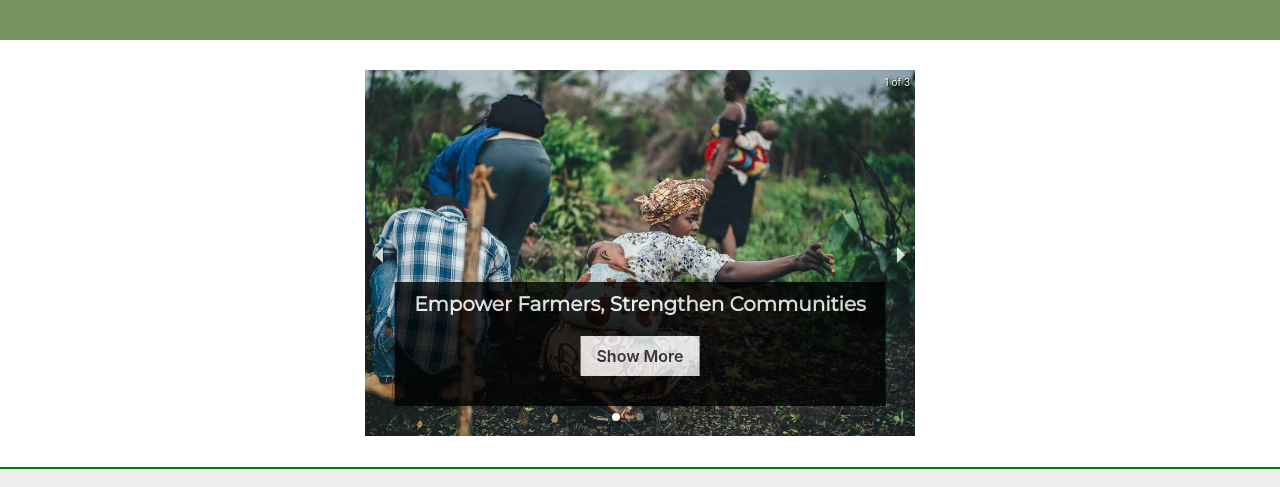
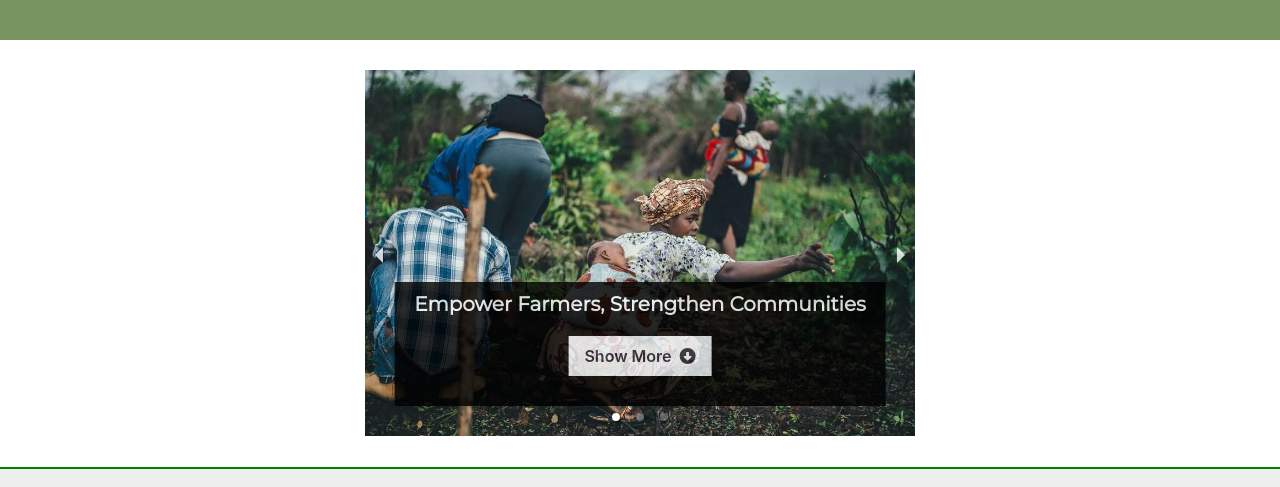
Before and after one commit to thomastepi/sawyer-camp, a React (Create React App) app: page /our-work in a window 1280 px wide. Shown: the part 769-1256 px from the top of the page. Built offline with nearby package versions, Linux system fonts and the light colour scheme; no server answers; a web font is replaced by a local one.

Commit message:
update ourWork

```diff
--- a/src/hooks/useIsMobile.js
+++ b/src/hooks/useIsMobile.js
@@ -4,7 +4,7 @@
   const [isMobile, setIsMobile] = useState(window.innerWidth <= 768);
 
   useEffect(() => {
-    const handleResize = () => setIsMobile(window.innerWidth <= 768);
+    const handleResize = () => setIsMobile(window.innerWidth <= 960);
 
     window.addEventListener("resize", handleResize);
 
--- a/src/pages/OurWork.js
+++ b/src/pages/OurWork.js
@@ -17,6 +17,11 @@
   Image,
   Button,
 } from "@chakra-ui/react";
+import {
+  faArrowCircleUp,
+  faArrowAltCircleDown,
+} from "@fortawesome/free-solid-svg-icons";
+import { FontAwesomeIcon } from "@fortawesome/react-fontawesome";
 import useIsMobile from "../hooks/useIsMobile";
 
 const MotionBox = motion(Box);
@@ -76,6 +81,7 @@
               transitionTime="1000"
               interval="9000"
               showThumbs={false}
+              showStatus={false}
             >
               {goals.map((goal) => {
                 return (
@@ -93,10 +99,21 @@
                     >
                       <VStack spacing={5}>
                         <Heading size="md">{goal.title}</Heading>
+                        {!isMobileView && (
+                          <>
                             <Button
                               onClick={() => {
                                 setShowText(!showText);
                               }}
+                              rightIcon={
+                                <FontAwesomeIcon
+                                  icon={
+                                    showText
+                                      ? faArrowCircleUp
+                                      : faArrowAltCircleDown
+                                  }
+                                />
+                              }
                             >
                               {showText ? "Show Less" : "Show More"}
                             </Button>
@@ -114,6 +131,8 @@
                                 </Text>
                               )}
                             </MotionBox>
+                          </>
+                        )}
                       </VStack>
                     </Box>
                   </Box>
```
Lines whose indentation alone changed are shown as unchanged.
